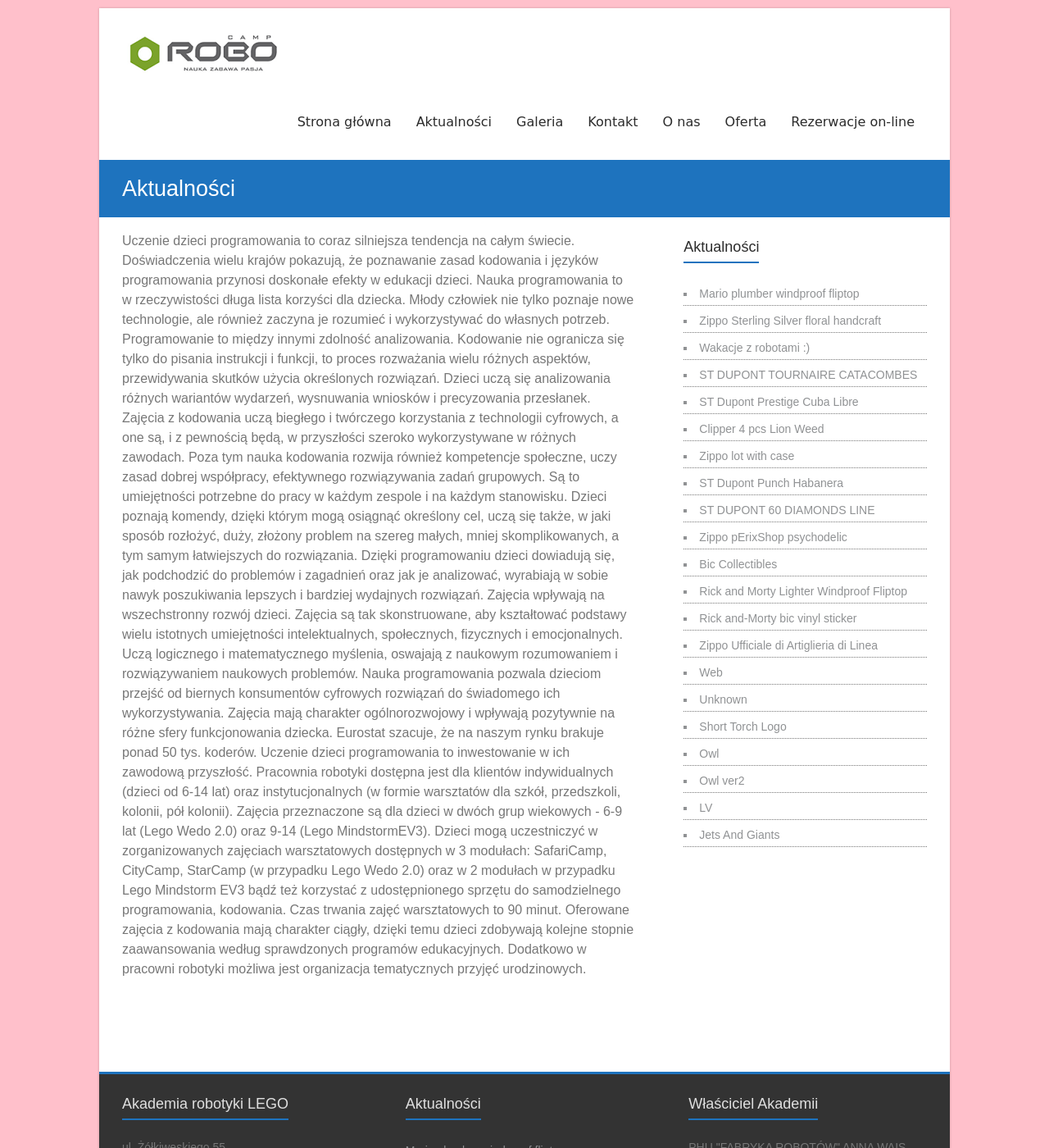
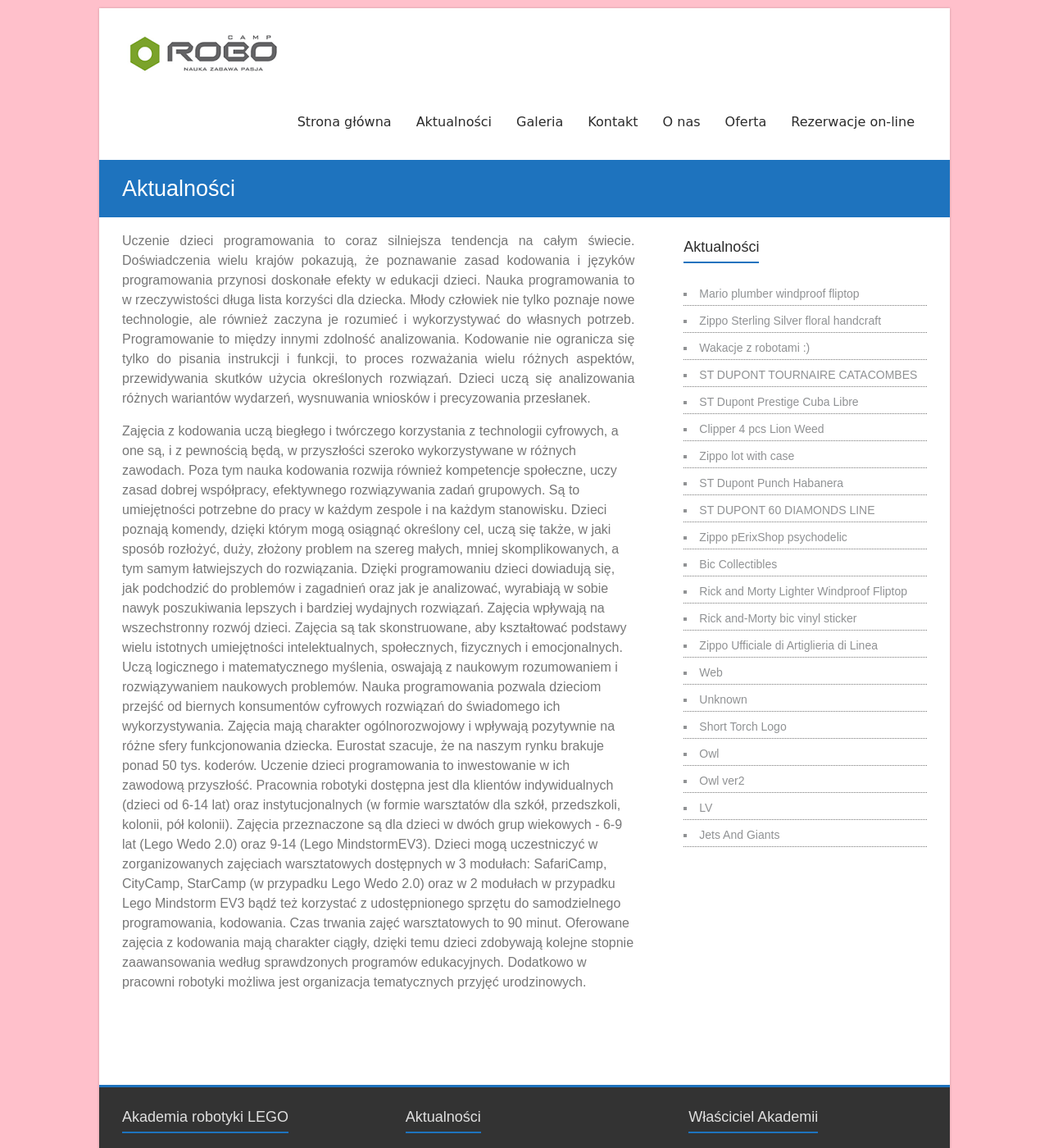
Before and after one commit to robocampkrosno/robocampkrosno.github.io, a Jekyll site: the page built from aktualnosci.md, in a window 1280 px wide and 1400 px high. Shown: the whole window at 82% size. Built offline with Jekyll 4.4.1, drawn with Linux system fonts in a browser that asks for light colours.

Commit message:
Update aktualnosci.md

```diff
--- a/aktualnosci.md
+++ b/aktualnosci.md
@@ -5,8 +5,8 @@ permalink: /aktualnosci/
 ---
 
 
-Uczenie dzieci programowania to coraz silniejsza tendencja na całym świecie. Doświadczenia wielu krajów pokazują, że poznawanie zasad kodowania i języków programowania przynosi doskonałe efekty w edukacji dzieci.
-Nauka programowania to w rzeczywistości długa lista korzyści dla dziecka. Młody człowiek nie tylko poznaje nowe technologie, ale również zaczyna je rozumieć i wykorzystywać do własnych potrzeb. Programowanie to między innymi zdolność analizowania. Kodowanie nie ogranicza się tylko do pisania instrukcji i funkcji, to proces rozważania wielu różnych aspektów, przewidywania skutków użycia określonych rozwiązań. Dzieci uczą się analizowania różnych wariantów wydarzeń, wysnuwania wniosków i precyzowania przesłanek.
+<p align="justify">Uczenie dzieci programowania to coraz silniejsza tendencja na całym świecie. Doświadczenia wielu krajów pokazują, że poznawanie zasad kodowania i języków programowania przynosi doskonałe efekty w edukacji dzieci.
+Nauka programowania to w rzeczywistości długa lista korzyści dla dziecka. Młody człowiek nie tylko poznaje nowe technologie, ale również zaczyna je rozumieć i wykorzystywać do własnych potrzeb. Programowanie to między innymi zdolność analizowania. Kodowanie nie ogranicza się tylko do pisania instrukcji i funkcji, to proces rozważania wielu różnych aspektów, przewidywania skutków użycia określonych rozwiązań. Dzieci uczą się analizowania różnych wariantów wydarzeń, wysnuwania wniosków i precyzowania przesłanek.</p>
 Zajęcia z kodowania uczą biegłego i twórczego korzystania z technologii cyfrowych, a one są, i z pewnością będą, w przyszłości szeroko wykorzystywane w różnych zawodach. Poza tym nauka kodowania rozwija również kompetencje społeczne, uczy zasad dobrej współpracy, efektywnego rozwiązywania zadań grupowych. Są to umiejętności potrzebne do pracy w każdym zespole i na każdym stanowisku. Dzieci poznają komendy, dzięki którym mogą osiągnąć określony cel, uczą się także, w jaki sposób rozłożyć, duży, złożony problem na szereg małych, mniej skomplikowanych, a tym samym łatwiejszych do rozwiązania. Dzięki programowaniu dzieci dowiadują się, jak podchodzić do problemów i zagadnień oraz jak je analizować, wyrabiają w sobie nawyk poszukiwania lepszych i bardziej wydajnych rozwiązań. Zajęcia wpływają na wszechstronny rozwój dzieci. Zajęcia są tak skonstruowane, aby kształtować podstawy wielu istotnych umiejętności intelektualnych, społecznych, fizycznych i emocjonalnych. Uczą logicznego i matematycznego myślenia, oswajają z naukowym rozumowaniem i rozwiązywaniem naukowych problemów.
 Nauka programowania pozwala dzieciom przejść od biernych konsumentów cyfrowych rozwiązań do świadomego ich wykorzystywania. Zajęcia mają charakter ogólnorozwojowy i wpływają pozytywnie na różne sfery funkcjonowania dziecka. Eurostat szacuje, że na naszym rynku brakuje ponad 50 tys. koderów. Uczenie dzieci programowania to inwestowanie w ich zawodową przyszłość.
 Pracownia robotyki dostępna jest dla klientów indywidualnych (dzieci od 6-14 lat) oraz instytucjonalnych (w formie warsztatów dla szkół, przedszkoli, kolonii, pół kolonii). Zajęcia przeznaczone są dla dzieci w dwóch grup wiekowych - 6-9 lat (Lego Wedo 2.0) oraz 9-14 (Lego MindstormEV3). Dzieci mogą uczestniczyć w zorganizowanych zajęciach warsztatowych dostępnych w 3 modułach: SafariCamp, CityCamp, StarCamp (w przypadku Lego Wedo 2.0) oraz w 2 modułach w przypadku Lego Mindstorm EV3 bądź też korzystać z udostępnionego sprzętu do samodzielnego programowania, kodowania. Czas trwania zajęć warsztatowych to 90 minut. Oferowane zajęcia z kodowania mają charakter ciągły, dzięki temu dzieci zdobywają kolejne stopnie zaawansowania według sprawdzonych programów edukacyjnych.
```
